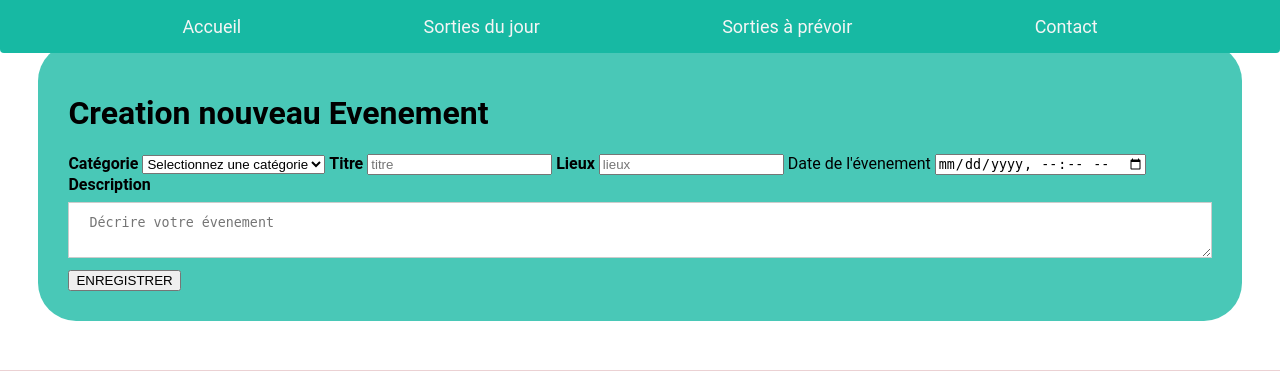
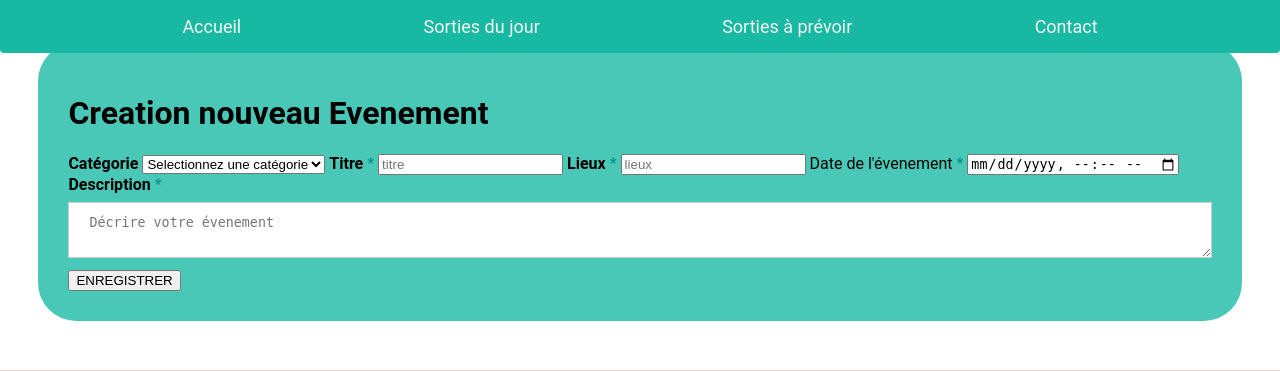
Before and after one commit to SarahHayat/Labday, a PHP site: page /creerEvent.php in a window 1280 px wide. Shown: the part 107-478 px from the top of the page. Run offline with PHP 8.4, Linux system fonts and the light colour scheme.

Commit message:
add * in creerEvent

```diff
--- a/php/creerEvent.php
+++ b/php/creerEvent.php
@@ -34,16 +34,16 @@ if (isset($_SESSION['username'])) {
         <option value="4">Soirée</option>
     </select>
 
-    <label><b>Titre</b></label>
+    <label><b>Titre</b> <span class="obligatoire">*</span></label>
     <input type="text" placeholder="titre" name="titre" required>
 
-    <label><b>Lieux</b></label>
+    <label><b>Lieux</b> <span class="obligatoire">*</span></label>
     <input type="text" placeholder="lieux" name="lieux" required>
 
-    <label>Date de l'évenement</label>
+    <label>Date de l'évenement <span class="obligatoire">*</span></label>
     <input type="datetime-local" name="date_evenement" required>
 
-    <label><b>Description</b></label></br>
+    <label><b>Description</b> <span class="obligatoire">*</span></label></br>
     <textarea name="description" placeholder="Décrire votre évenement" required></textarea>
 
     <input type="submit" id='enregistrer' value='ENREGISTRER'>
```
